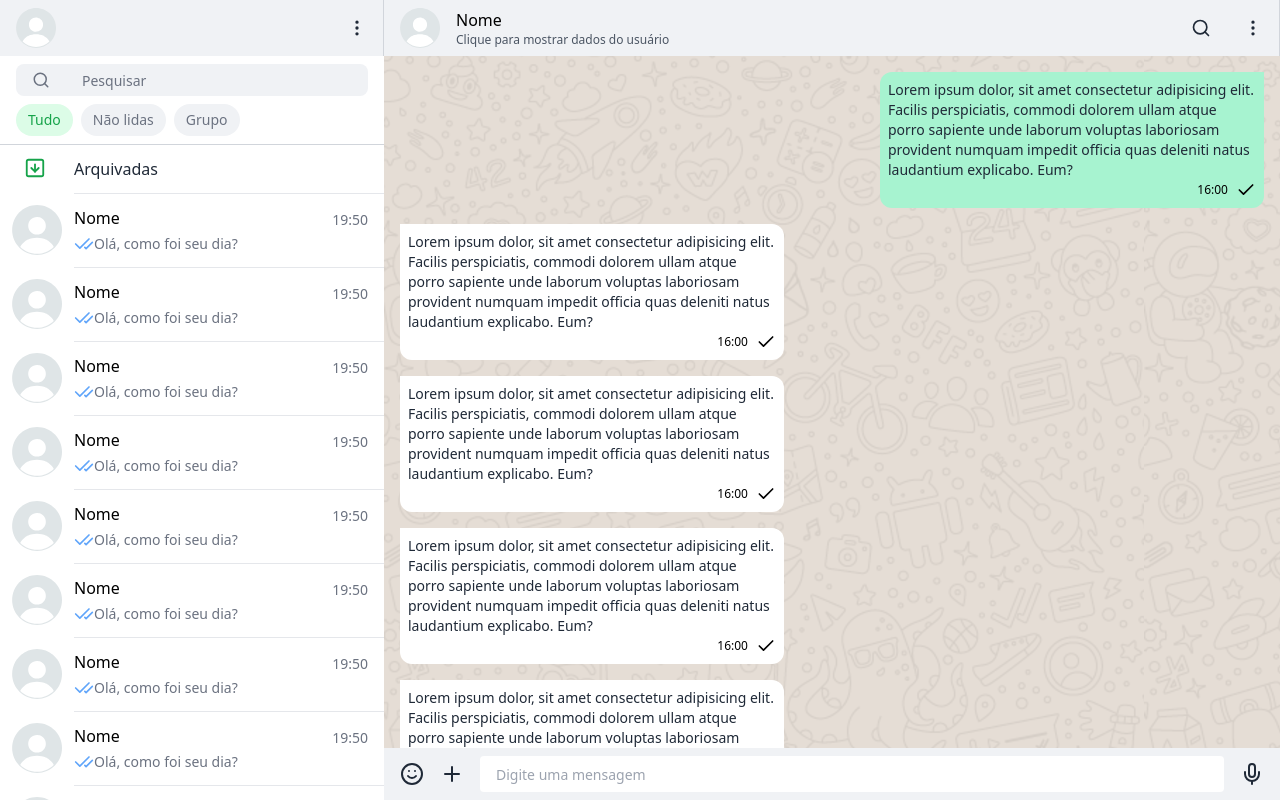
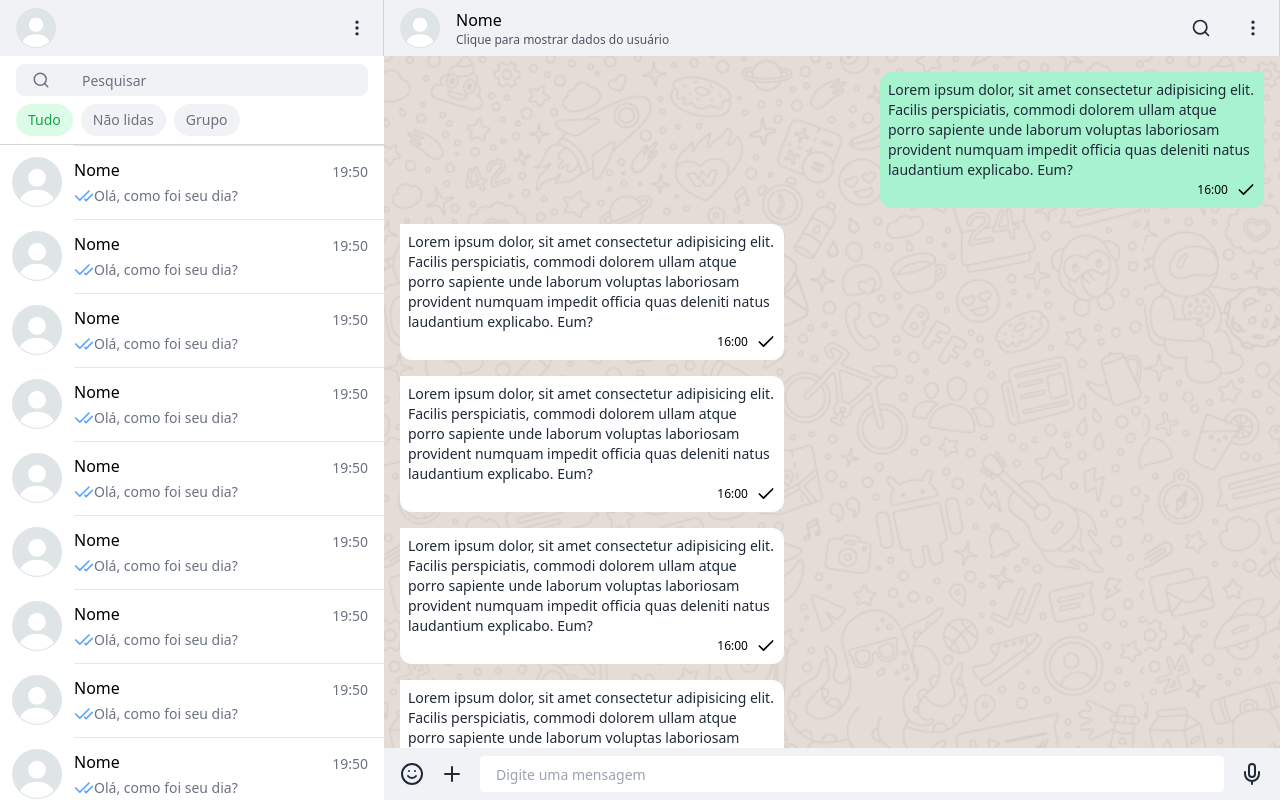
Before and after one commit to JoseHenrique1/chat, a React (Vite) app in the folder spa/: page / in a window 1280 px wide. Built offline with nearby package versions, Linux system fonts and the light colour scheme.

Commit message:
view: removing archived-messages component

```diff
--- a/spa/src/components/archived-messages.tsx
+++ /dev/null
@@ -1,18 +0,0 @@
-import { SquareArrowDown } from "lucide-react";
-
-export function ArchivedMsgs() {
-  function handleOpenMessages() {
-    alert("Abrindo mensagens arquivadas")
-
-  }
-  return (
-    <div onClick={handleOpenMessages} className="inline-flex p-3 space-x-4 cursor-pointer">
-      <div className="px-3">
-        <SquareArrowDown color="#16a34a" size={22}/>
-      </div>
-      <div className="text-gray-800">
-        Arquivadas
-      </div>
-    </div>
-   );
-}
--- a/spa/src/components/section-contact.tsx
+++ b/spa/src/components/section-contact.tsx
@@ -1,7 +1,6 @@
 import { UserDefault } from "./user-deafult";
 import { Header } from "./header";
 import { Search } from "./search";
-import { ArchivedMsgs } from "./archived-messages";
 import { ContactCardList } from "./contact-card-list";
 import { Lock, MoreVertical } from "lucide-react";
 import { BadgeList } from "./badge-list";
@@ -22,7 +21,6 @@ export function SectionContact() {
 
       {/*ADCIONAR O OVERFLOW Y AQUI E USAR O CALC PARA O HEIGHT*/}
       <div className="flex-grow flex flex-col overflow-y-scroll contactList">
-        <ArchivedMsgs />
         <ContactCardList />
         <div className="p-4">
           <p className="text-xs text-center">
```
